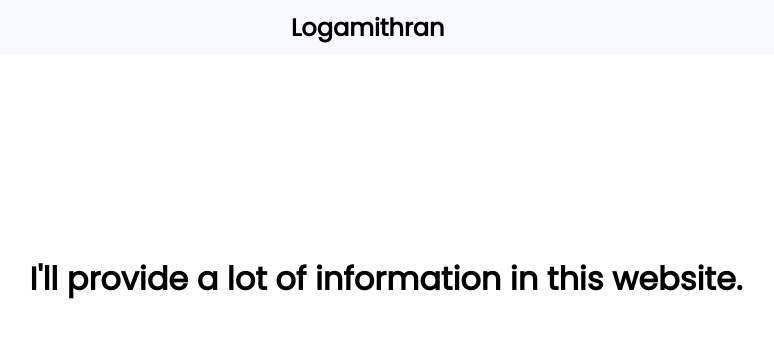
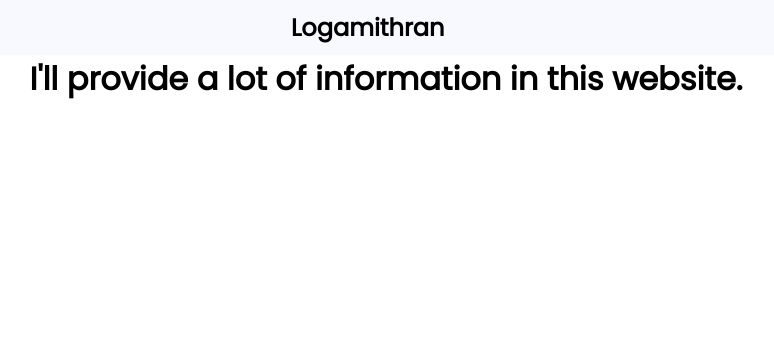
Before and after one commit to logamithrann/logamithrann.github.io, a plain HTML site: page index.html in a window 1280 px wide. Shown: the whole page, without its empty margins (254-1028 px from the left). Drawn offline with Linux system fonts and the light colour scheme.

Commit message:
Update style.css

```diff
--- a/style.css
+++ b/style.css
@@ -26,8 +26,3 @@
     position: relative;
     left: 535px;
   }
-
-.h1 {
-  position: relative;
-  top: 200px;
-}
```
